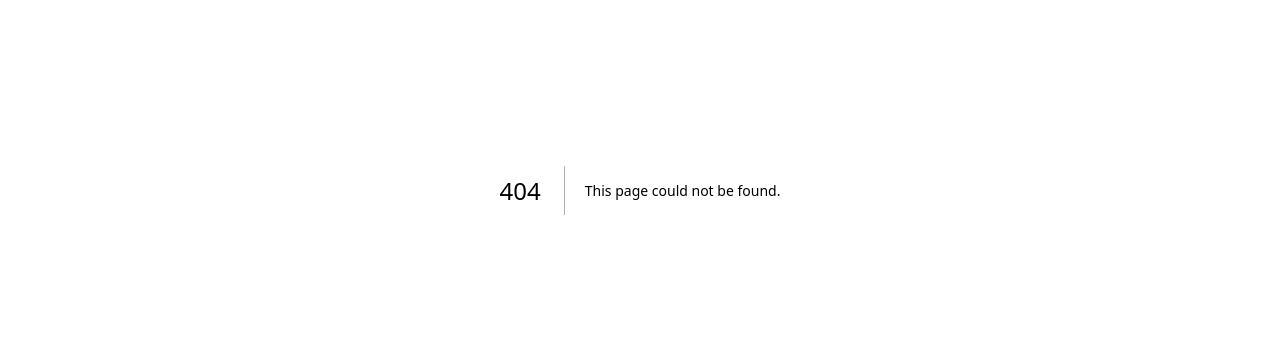
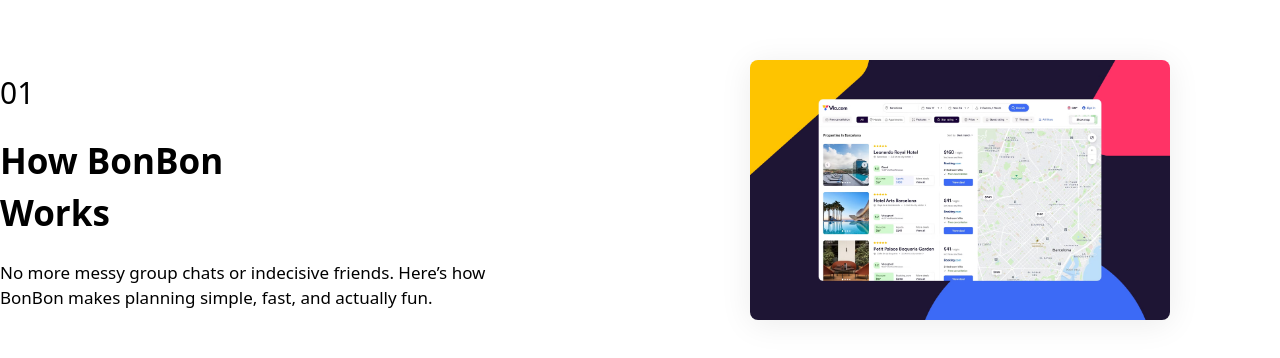
Before and after one commit to MuhammadAbdullah780/gsap-demo, a Next.js app: page /bonbon in a window 1280 px wide. Before the commit this address had no page. Shown: the part 210-568 px from the top of the page. Built offline with nearby package versions, Linux system fonts and the light colour scheme.

Commit message:
feat: vertical scroll section init

```diff
--- /dev/null
+++ b/src/app/bonbon/page.tsx
@@ -0,0 +1,9 @@
+import StickyScrollReveal from "./sticky-scroll-reveal";
+
+type Props = {};
+
+const Page = (props: Props) => {
+  return <StickyScrollReveal />;
+};
+
+export default Page;
--- /dev/null
+++ b/src/app/bonbon/sticky-scroll-reveal.tsx
@@ -0,0 +1,109 @@
+"use client";
+import gsap from "gsap";
+import { ScrollTrigger } from "gsap/ScrollTrigger";
+import { useRef } from "react";
+
+type Props = {};
+
+const MOCK = [
+  {
+    id_count: "01",
+    title: "How BonBon Works",
+    text: "No more messy group chats or indecisive friends. Here’s how BonBon makes planning simple, fast, and actually fun.",
+    image: "/proj-1.avif",
+  },
+  {
+    id_count: "02",
+    title: "Plan Smarter with BonBon",
+    text: "Watch how BonBon transforms chaotic planning into a smooth, shareable experience your whole group will love.",
+    image: "/proj-2.avif",
+  },
+];
+
+gsap.registerPlugin(ScrollTrigger);
+
+const StickyScrollReveal = (props: Props) => {
+  const sectionRef = useRef<HTMLDivElement>(null);
+  const slidesWrapperRef = useRef<HTMLDivElement>(null);
+  const imagesWrapperRef = useRef<HTMLDivElement>(null);
+
+  //   useGSAP(
+  //     () => {
+  //       if (
+  //         !sectionRef.current ||
+  //         !slidesWrapperRef.current ||
+  //         !imagesWrapperRef.current
+  //       )
+  //         return;
+
+  //       // Animate vertical translation of slides and images in sync with scroll
+  //       const slideHeight = window.innerHeight * 0.7; // or a fixed value, adjust as needed
+  //       const totalSlides = MOCK.length;
+  //       const totalScroll = slideHeight * (totalSlides - 1);
+
+  //       // Slides vertical translation
+  //       gsap.to(slidesWrapperRef.current, {
+  //         y: () => `-${totalScroll}px`,
+  //         ease: "none",
+  //         scrollTrigger: {
+  //           trigger: sectionRef.current,
+  //           start: "top top",
+  //           end: () => `+=${totalScroll}`,
+  //           scrub: true,
+  //           pin: true,
+  //         },
+  //       });
+
+  //       // Images vertical translation
+  //       gsap.to(imagesWrapperRef.current, {
+  //         y: () => `-${totalScroll}px`,
+  //         ease: "none",
+  //         scrollTrigger: {
+  //           trigger: sectionRef.current,
+  //           start: "top top",
+  //           end: () => `+=${totalScroll}`,
+  //           scrub: true,
+  //           pin: false,
+  //         },
+  //       });
+  //     },
+  //     { dependencies: [] }
+  //   );
+
+  return (
+    <section
+      ref={sectionRef}
+      className="relative h-screen max-w-[1300px] w-full mx-auto block"
+    >
+      <div className="grid grid-cols-2 w-full h-full">
+        <div className="flex flex-col col-span-1 justify-center items-start h-full">
+          <p className="mb-5 text-[30px] text-center">{MOCK[0].id_count}</p>
+          <h1 className="mb-5 text-[35px] font-bold max-w-[300px]">
+            {MOCK[0].title}
+          </h1>
+          <p className="mb-0 text-[17px] max-w-[500px]">
+            {MOCK[0].text}
+          </p>
+        </div>
+        {/* Right: Vertically translating images */}
+        <div className="flex-1 flex items-center justify-center relative h-full">
+          <img
+            src={MOCK[0].image}
+            alt={MOCK[0].title}
+            className="rounded-lg object-cover"
+            style={{
+              width: "420px",
+              height: "260px",
+              boxShadow: "0 4px 32px 0 rgba(0,0,0,0.08)",
+              background: "#fff",
+              transition: "all 0.5s",
+              display: "block",
+            }}
+          />
+        </div>
+      </div>
+    </section>
+  );
+};
+
+export default StickyScrollReveal;
```
Also changed, not shown: public/proj-1.avif (added), public/proj-2.avif (added).
